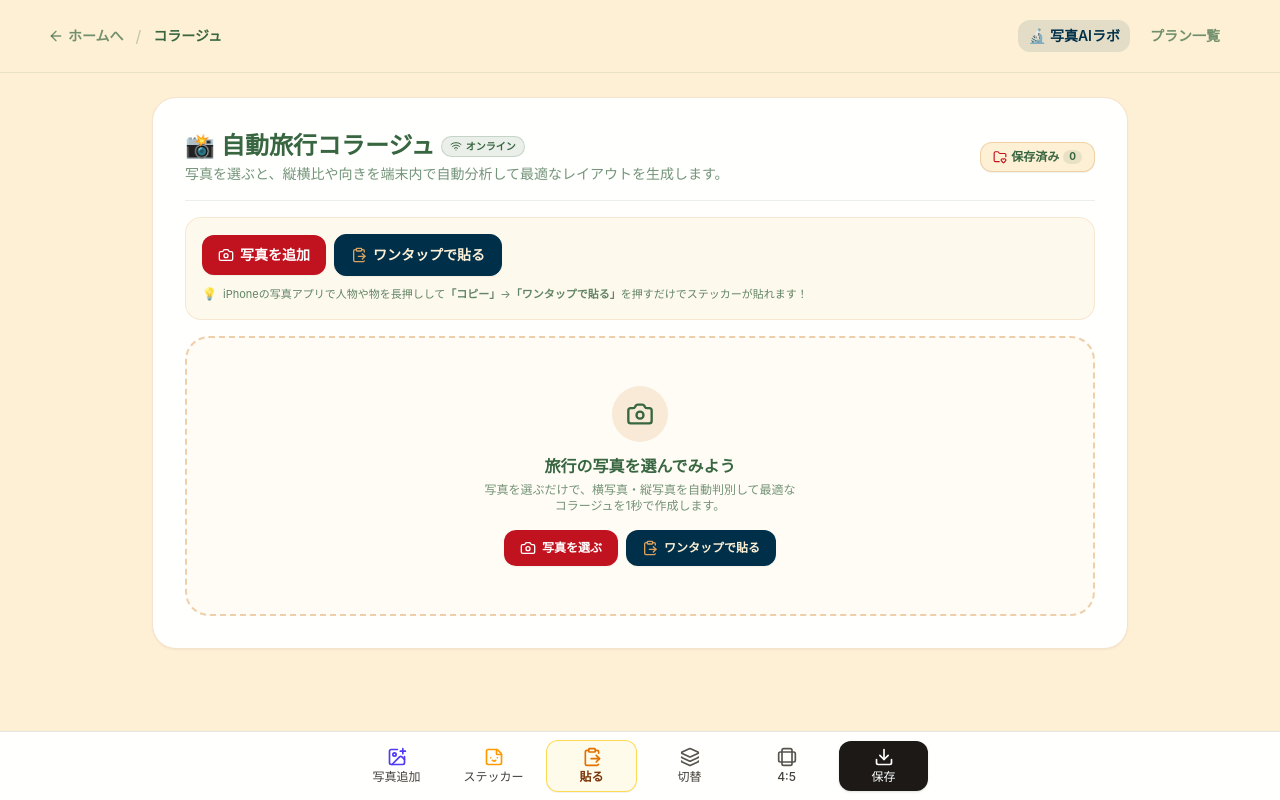
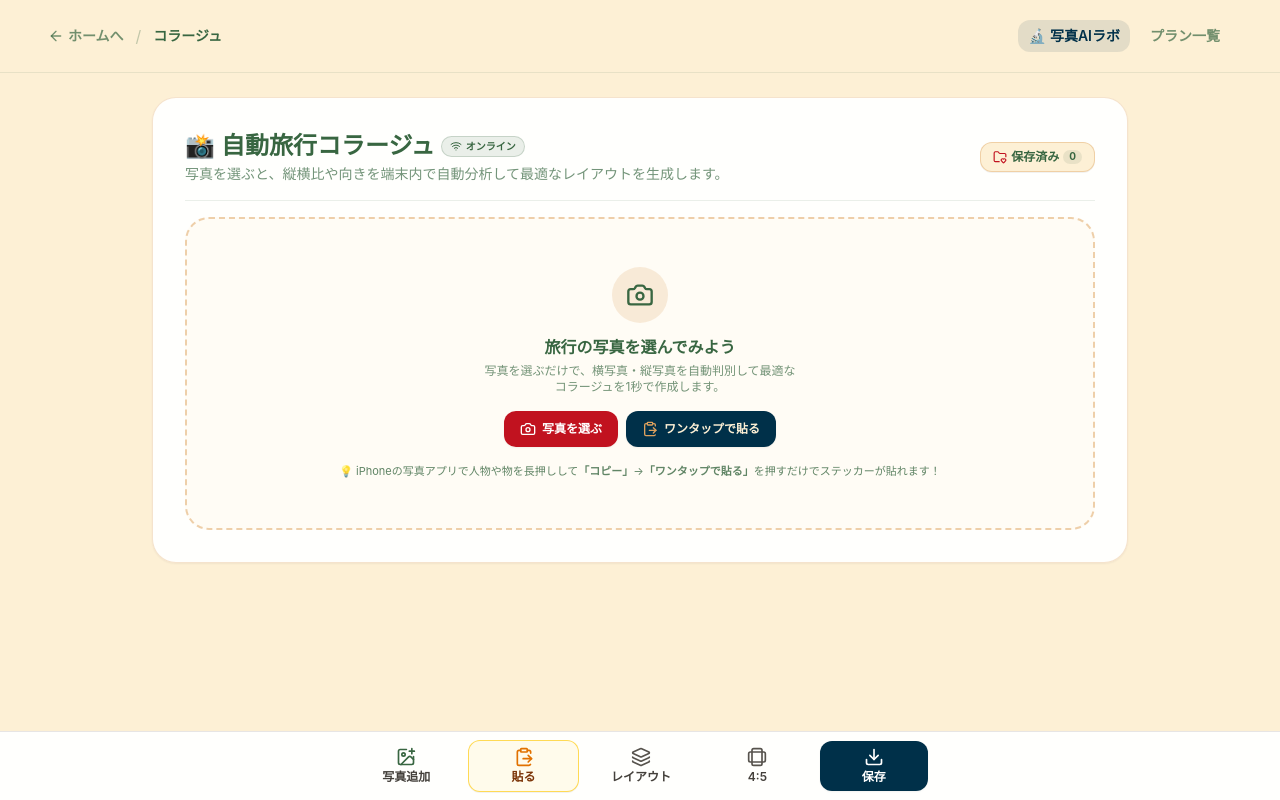
Before and after one commit to aykogt08/travel-planner, a Next.js app: page /collage in a window 1280 px wide. Built offline with nearby package versions, Linux system fonts and the light colour scheme.

Commit message:
refactor(collage): unify duplicate buttons into single intuitive action bar

```diff
--- a/components/collage/CollageBottomBar.tsx
+++ b/components/collage/CollageBottomBar.tsx
@@ -19,13 +19,14 @@ import { FreeformSticker } from "@/types/collage";
 
 interface CollageBottomBarProps {
   onAddPhotosClick: () => void;
-  onAddStickerClick: () => void;
+  onAddStickerClick?: () => void;
   onPasteFromClipboard: () => void;
   onNextLayout: () => void;
   onToggleAspectRatio: () => void;
   currentAspect: "4:5" | "9:16" | "1:1";
   onSaveCollage: () => void;
   isSaving?: boolean;
+  isSavedFeedback?: boolean;
   selectedSticker: FreeformSticker | null;
   onDeleteSticker: (stickerId: string) => void;
   onBringStickerToFront: (stickerId: string) => void;
@@ -38,13 +39,13 @@ interface CollageBottomBarProps {
 
 export const CollageBottomBar: React.FC<CollageBottomBarProps> = ({
   onAddPhotosClick,
-  onAddStickerClick,
   onPasteFromClipboard,
   onNextLayout,
   onToggleAspectRatio,
   currentAspect,
   onSaveCollage,
   isSaving = false,
+  isSavedFeedback = false,
   selectedSticker,
   onDeleteSticker,
   onBringStickerToFront,
@@ -109,31 +110,21 @@ export const CollageBottomBar: React.FC<CollageBottomBarProps> = ({
     );
   }
 
-  // Standard Action Bar
+  // Standard Action Bar (Clean 5 buttons: 1 button per feature)
   return (
     <div className="fixed bottom-0 left-0 right-0 z-40 bg-white/95 dark:bg-stone-900/95 backdrop-blur-md border-t border-stone-200 dark:border-stone-800 px-3 py-2 pb-safe shadow-lg transition-all">
       <div className="max-w-xl mx-auto flex items-center justify-between gap-1 sm:gap-2">
-        {/* Add Photo */}
+        {/* 1. Add Photo */}
         <button
           onClick={onAddPhotosClick}
           className="flex flex-col items-center justify-center flex-1 py-1.5 px-1 rounded-xl text-stone-700 dark:text-stone-200 hover:bg-stone-100 dark:hover:bg-stone-800 active:scale-95 min-h-[46px] transition-colors"
           title="写真を追加"
         >
-          <ImagePlus className="w-5 h-5 text-indigo-600 dark:text-indigo-400 mb-0.5" />
-          <span className="text-[10px] sm:text-xs font-medium">写真追加</span>
+          <ImagePlus className="w-5 h-5 text-[#386641] dark:text-[#52b788] mb-0.5" />
+          <span className="text-[10px] sm:text-xs font-semibold">写真追加</span>
         </button>
 
-        {/* Add Sticker (Sticker picker or paste) */}
-        <button
-          onClick={onAddStickerClick}
-          className="flex flex-col items-center justify-center flex-1 py-1.5 px-1 rounded-xl text-stone-700 dark:text-stone-200 hover:bg-stone-100 dark:hover:bg-stone-800 active:scale-95 min-h-[46px] transition-colors"
-          title="ステッカーを追加"
-        >
-          <Sticker className="w-5 h-5 text-amber-500 mb-0.5" />
-          <span className="text-[10px] sm:text-xs font-medium">ステッカー</span>
-        </button>
-
-        {/* Clipboard Paste Quick Button - Highlighted for thumb operation */}
+        {/* 2. One-tap Paste from Clipboard */}
         <button
           onClick={onPasteFromClipboard}
           className="flex flex-col items-center justify-center flex-1 py-1.5 px-1 rounded-xl bg-amber-50 dark:bg-amber-950/50 text-amber-900 dark:text-amber-200 border border-amber-300/80 dark:border-amber-700/80 hover:bg-amber-100 dark:hover:bg-amber-900/60 active:scale-95 min-h-[46px] transition-all font-bold shadow-2xs"
@@ -143,8 +134,7 @@ export const CollageBottomBar: React.FC<CollageBottomBarProps> = ({
           <span className="text-[10px] sm:text-xs">貼る</span>
         </button>
 
-
-        {/* Dynamic Mosaic / Next Layout */}
+        {/* 3. Layout / Mosaic */}
         {totalPhotosCount >= 7 && onToggleDynamicMosaic ? (
           <button
             onClick={onToggleDynamicMosaic}
@@ -156,7 +146,7 @@ export const CollageBottomBar: React.FC<CollageBottomBarProps> = ({
             title="7枚以上のスマートモザイク切替"
           >
             <Sparkles className="w-5 h-5 text-purple-600 dark:text-purple-400 mb-0.5" />
-            <span className="text-[10px] sm:text-xs font-medium">モザイク</span>
+            <span className="text-[10px] sm:text-xs font-semibold">モザイク</span>
           </button>
         ) : (
           <button
@@ -165,29 +155,42 @@ export const CollageBottomBar: React.FC<CollageBottomBarProps> = ({
             title="レイアウトを変更"
           >
             <Layers className="w-5 h-5 text-stone-600 dark:text-stone-400 mb-0.5" />
-            <span className="text-[10px] sm:text-xs font-medium">切替</span>
+            <span className="text-[10px] sm:text-xs font-semibold">レイアウト</span>
           </button>
         )}
 
-        {/* Aspect Ratio */}
+        {/* 4. Aspect Ratio */}
         <button
           onClick={onToggleAspectRatio}
           className="flex flex-col items-center justify-center flex-1 py-1.5 px-1 rounded-xl text-stone-700 dark:text-stone-200 hover:bg-stone-100 dark:hover:bg-stone-800 active:scale-95 min-h-[46px] transition-colors"
-          title="比率を変更"
+          title="比率を変更 (4:5 / 9:16 / 1:1)"
         >
           <Ratio className="w-5 h-5 text-stone-600 dark:text-stone-400 mb-0.5" />
-          <span className="text-[10px] sm:text-xs font-medium">{currentAspect}</span>
+          <span className="text-[10px] sm:text-xs font-semibold">{currentAspect}</span>
         </button>
 
-        {/* Save / Export */}
+        {/* 5. Save & Export */}
         <button
           onClick={onSaveCollage}
           disabled={isSaving}
-          className="flex flex-col items-center justify-center flex-1 py-1.5 px-1 rounded-xl bg-stone-900 dark:bg-stone-100 text-white dark:text-stone-900 active:scale-95 min-h-[46px] font-medium shadow-sm transition-all disabled:opacity-50"
-          title="コラージュを保存"
+          className={`flex flex-col items-center justify-center flex-1 py-1.5 px-1 rounded-xl active:scale-95 min-h-[46px] font-semibold shadow-xs transition-all disabled:opacity-50 ${
+            isSavedFeedback
+              ? "bg-[#386641] text-white"
+              : "bg-[#003049] text-white hover:bg-[#002235]"
+          }`}
+          title="コラージュを保存・画像共有"
         >
-          <Download className="w-5 h-5 mb-0.5" />
-          <span className="text-[10px] sm:text-xs">{isSaving ? "保存中" : "保存"}</span>
+          {isSavedFeedback ? (
+            <>
+              <Check className="w-5 h-5 mb-0.5" />
+              <span className="text-[10px] sm:text-xs font-bold">完了!</span>
+            </>
+          ) : (
+            <>
+              <Download className="w-5 h-5 mb-0.5" />
+              <span className="text-[10px] sm:text-xs">{isSaving ? "保存中" : "保存"}</span>
+            </>
+          )}
         </button>
       </div>
     </div>
--- a/components/collage/CollageStudio.tsx
+++ b/components/collage/CollageStudio.tsx
@@ -1076,6 +1076,12 @@ export default function CollageStudio({
     }
   };
 
+  // Save to in-app collection and download/share image in one click
+  const handleSaveAndExport = async () => {
+    await handleSave();
+    await handleDownload();
+  };
+
   const handleDelete = async (id: string) => {
     await deleteCollage(id);
     setSavedCollages((prev) => prev.filter((c) => c.id !== id));
@@ -1142,14 +1148,24 @@ export default function CollageStudio({
 
       {/* Main Studio Controls */}
       <div className="mt-4 flex flex-col gap-4">
-        {/* Step 1: Photos Picker & Analysis Feedback */}
-        <div className="flex flex-col gap-2.5 bg-[#FDF0D5]/40 p-3 sm:p-4 rounded-2xl border border-[#DDA15E]/20">
-          <div className="flex flex-wrap items-center justify-between gap-2">
-            <div className="flex items-center gap-2 flex-wrap">
-              {/* Photo picker */}
-              <label className="flex items-center gap-1.5 px-3.5 py-2 sm:px-4 sm:py-2.5 bg-[#C1121F] hover:bg-[#a50f1a] text-white text-xs sm:text-sm font-bold rounded-xl cursor-pointer shadow-xs transition active:scale-95">
+        {/* If no photos selected, show empty prompt */}
+        {analyzedPhotos.length === 0 ? (
+          <div className="flex flex-col items-center justify-center p-6 sm:p-12 border-2 border-dashed border-[#DDA15E]/50 rounded-3xl bg-[#FDF0D5]/20 text-center gap-3">
+            <div className="w-14 h-14 rounded-full bg-[#DDA15E]/20 flex items-center justify-center">
+              <Camera className="w-7 h-7 text-[#386641]" />
+            </div>
+            <div>
+              <h3 className="font-extrabold text-sm sm:text-base text-[#386641]">
+                旅行の写真を選んでみよう
+              </h3>
+              <p className="text-xs text-[#386641]/70 max-w-xs mt-1">
+                写真を選ぶだけで、横写真・縦写真を自動判別して最適なコラージュを1秒で作成します。
+              </p>
+            </div>
+            <div className="flex items-center gap-2 mt-1 flex-wrap justify-center">
+              <label className="flex items-center gap-1.5 px-4 py-2.5 bg-[#C1121F] hover:bg-[#a50f1a] text-white text-xs font-bold rounded-xl cursor-pointer shadow-xs transition active:scale-95">
                 <Camera className="w-4 h-4" />
-                <span>写真を追加</span>
+                <span>写真を選ぶ</span>
                 <input
                   type="file"
                   multiple
@@ -1158,56 +1174,29 @@ export default function CollageStudio({
                   onChange={handleFilesSelected}
                 />
               </label>
-
-              {/* One-tap paste button */}
               <button
                 type="button"
                 onClick={handlePasteFromClipboard}
-                className="flex items-center gap-1.5 px-3.5 py-2 sm:px-4 sm:py-2.5 bg-[#003049] hover:bg-[#002233] text-[#FDF0D5] text-xs sm:text-sm font-bold rounded-xl cursor-pointer shadow-xs transition active:scale-95 border border-[#003049]"
-                title="iPhoneの写真アプリで長押しコピーした被写体をワンタップで追加"
+                className="flex items-center gap-1.5 px-4 py-2.5 bg-[#003049] hover:bg-[#002233] text-[#FDF0D5] text-xs font-bold rounded-xl cursor-pointer shadow-xs transition active:scale-95"
               >
                 <ClipboardPaste className="w-4 h-4 text-[#DDA15E]" />
                 <span>ワンタップで貼る</span>
               </button>
-
-              {isAnalyzing && (
-                <span className="text-xs font-bold text-[#386641] animate-pulse">
-                  🔍 処理中...
-                </span>
-              )}
-
-              {analyzedPhotos.length > 0 && !isAnalyzing && (
-                <span className="text-[11px] sm:text-xs text-[#386641] bg-white/70 px-2 py-1 rounded-lg border border-[#386641]/10">
-                  <b>{analyzedPhotos.length}枚</b> (横:{analyzedPhotos.filter((p) => p.orientation === "landscape" && !p.isCutoutSticker).length} / 縦:{analyzedPhotos.filter((p) => p.orientation === "portrait" && !p.isCutoutSticker).length}
-                  {analyzedPhotos.some((p) => p.isCutoutSticker) && ` / ✂️切抜:${analyzedPhotos.filter((p) => p.isCutoutSticker).length}`}
-                  )
-                </span>
-              )}
-            </div>
-
-            {analyzedPhotos.length > 0 && (
-              <button
-                onClick={handleClearPhotos}
-                className="text-xs text-[#386641]/60 hover:text-[#C1121F] flex items-center gap-1 transition p-1"
-              >
-                <RotateCcw className="w-3.5 h-3.5" /> 選定をクリア
-              </button>
-            )}
-          </div>
-
-          <p className="text-[11px] text-[#386641]/80 flex items-center gap-1.5">
-            <span className="text-xs">💡</span>
-            <span>iPhoneの写真アプリで人物や物を長押しして<b>「コピー」</b>→<b>「ワンタップで貼る」</b>を押すだけでステッカーが貼れます！</span>
+            </div>
+            <p className="text-[11px] text-[#386641]/80 mt-1">
+              💡 iPhoneの写真アプリで人物や物を長押しして<b>「コピー」</b>→<b>「ワンタップで貼る」</b>を押すだけでステッカーが貼れます！
             </p>
           </div>
-
+        ) : (
+          /* Mobile-First Layout: Result Preview at Top! */
+          <div className="flex flex-col gap-3">
             {/* Selected Photos Tray with remove button (Compact scroll) */}
-        {analyzedPhotos.length > 0 && (
-          <div className="flex items-center gap-2 overflow-x-auto pb-1 scrollbar-none">
-            {analyzedPhotos.map((p, idx) => (
+            <div className="flex items-center justify-between gap-2 bg-[#FDF0D5]/30 p-2 sm:p-2.5 rounded-2xl border border-[#DDA15E]/20">
+              <div className="flex items-center gap-2 overflow-x-auto scrollbar-none py-0.5">
+                {analyzedPhotos.map((p) => (
                   <div
                     key={p.id}
-                className="relative w-14 h-14 sm:w-16 sm:h-16 shrink-0 rounded-xl overflow-hidden border border-[#DDA15E]/50 shadow-2xs group bg-white/50"
+                    className="relative w-12 h-12 sm:w-14 sm:h-14 shrink-0 rounded-xl overflow-hidden border border-[#DDA15E]/50 shadow-2xs group bg-white/50"
                   >
                     <img src={p.src} alt="" className="w-full h-full object-contain p-0.5" />
                     <button
@@ -1238,93 +1227,38 @@ export default function CollageStudio({
                   </div>
                 ))}
               </div>
-        )}
-
-        {/* If no photos selected, show empty prompt */}
-        {analyzedPhotos.length === 0 ? (
-          <div className="flex flex-col items-center justify-center p-6 sm:p-12 border-2 border-dashed border-[#DDA15E]/50 rounded-3xl bg-[#FDF0D5]/20 text-center gap-3">
-            <div className="w-14 h-14 rounded-full bg-[#DDA15E]/20 flex items-center justify-center">
-              <Camera className="w-7 h-7 text-[#386641]" />
-            </div>
-            <div>
-              <h3 className="font-extrabold text-sm sm:text-base text-[#386641]">
-                旅行の写真を選んでみよう
-              </h3>
-              <p className="text-xs text-[#386641]/70 max-w-xs mt-1">
-                写真を選ぶだけで、横写真・縦写真を自動判別して最適なコラージュを1秒で作成します。
-              </p>
-            </div>
-            <div className="flex items-center gap-2 mt-1 flex-wrap justify-center">
-              <label className="flex items-center gap-1.5 px-4 py-2.5 bg-[#C1121F] hover:bg-[#a50f1a] text-white text-xs font-bold rounded-xl cursor-pointer shadow-xs transition active:scale-95">
-                <Camera className="w-4 h-4" />
-                <span>写真を選ぶ</span>
-                <input
-                  type="file"
-                  multiple
-                  accept="image/*"
-                  className="hidden"
-                  onChange={handleFilesSelected}
-                />
-              </label>
               <button
                 type="button"
-                onClick={handlePasteFromClipboard}
-                className="flex items-center gap-1.5 px-4 py-2.5 bg-[#003049] hover:bg-[#002233] text-[#FDF0D5] text-xs font-bold rounded-xl cursor-pointer shadow-xs transition active:scale-95"
+                onClick={handleClearPhotos}
+                className="text-xs text-[#386641]/60 hover:text-[#C1121F] flex items-center gap-1 transition p-1.5 shrink-0 rounded-lg hover:bg-white/50"
+                title="写真をすべてクリア"
               >
-                <ClipboardPaste className="w-4 h-4 text-[#DDA15E]" />
-                <span>ワンタップで貼る</span>
+                <RotateCcw className="w-3.5 h-3.5" />
+                <span className="hidden sm:inline">クリア</span>
               </button>
             </div>
-          </div>
-        ) : (
-          /* Mobile-First Layout: Result Preview at Top! */
-          <div className="flex flex-col gap-3">
-            {/* Compact Top Action Bar with Quick Paste */}
-            <div className="flex flex-wrap items-center justify-between gap-2 px-1">
+
+            {/* Compact Top Action Bar: Photo count and single Shuffle button */}
+            <div className="flex items-center justify-between gap-2 px-1">
               <div className="flex items-center gap-1.5 text-xs text-[#386641]/80 font-bold">
                 <span>📸 {analyzedPhotos.length}枚</span>
                 <span className="text-stone-300">|</span>
                 <span className="text-[11px] font-semibold text-stone-500">{currentAspect}</span>
               </div>
 
-              {/* Quick Actions (Paste + Shuffle + Next) */}
-              <div className="flex items-center gap-1.5">
-                {/* One-tap paste right above the canvas */}
-                <button
-                  type="button"
-                  onClick={handlePasteFromClipboard}
-                  className="flex items-center gap-1 px-3 py-1.5 bg-[#003049] hover:bg-[#002233] text-[#FDF0D5] text-xs font-bold rounded-lg shadow-xs transition active:scale-95"
-                  title="コピーしたステッカーをワンタップで配置"
-                >
-                  <ClipboardPaste className="w-3.5 h-3.5 text-[#DDA15E]" />
-                  <span>貼る</span>
-                </button>
-
+              {/* Only ONE button: Shuffle photos within current template */}
               <button
                 type="button"
                 onClick={handleShufflePhotosOnly}
-                  className="flex items-center gap-1 px-2 py-1.5 bg-white hover:bg-stone-50 border border-stone-200 text-stone-700 text-xs font-semibold rounded-lg shadow-2xs transition active:scale-95"
-                  title="同じデザインのまま写真の並び順だけを入れ替えます"
+                className="flex items-center gap-1 px-2.5 py-1 bg-white hover:bg-stone-50 border border-stone-200 text-stone-700 text-xs font-semibold rounded-lg shadow-2xs transition active:scale-95"
+                title="同じレイアウトのまま写真の並び順を入れ替えます"
               >
                 <ArrowLeftRight className="w-3.5 h-3.5 text-stone-600" />
-                  <span className="hidden sm:inline">並び替え</span>
+                <span>写真入替</span>
               </button>
-
-                <button
-                  type="button"
-                  onClick={handleNextCandidate}
-                  className="flex items-center gap-1 px-2 py-1.5 bg-stone-100 hover:bg-stone-200 text-stone-700 text-xs font-semibold rounded-lg shadow-2xs transition active:scale-95"
-                  title="別のレイアウト候補に切り替えます"
-                >
-                  <Shuffle className="w-3.5 h-3.5 text-stone-600" />
-                  <span className="hidden sm:inline">デザイン切替</span>
-                </button>
-              </div>
-            </div>
-
-
-
-            {/* Canvas Preview Container (Option A: Direct interactive Canvas with WYSIWYG) */}
+            </div>
+
+            {/* Canvas Preview Container (Interactive Canvas with WYSIWYG) */}
             <div className="relative max-w-full overflow-hidden p-2 sm:p-5 bg-[#386641]/5 rounded-3xl border border-[#DDA15E]/30 shadow-inner flex justify-center">
               <canvas
                 ref={canvasRef}
@@ -1341,51 +1275,6 @@ export default function CollageStudio({
                   <span>👆 1本指で移動 / ✌️ 2本指でピンチ拡大・回転</span>
                 </div>
               )}
-
-              {/* Floating Quick Paste Button on Canvas Preview: No scrolling needed! */}
-              <button
-                type="button"
-                onClick={handlePasteFromClipboard}
-                className="absolute bottom-3 right-3 sm:bottom-4 sm:right-4 z-10 flex items-center gap-1.5 px-3 py-2 sm:px-4 sm:py-2.5 bg-[#003049] hover:bg-[#002233] text-[#FDF0D5] text-xs font-bold rounded-xl shadow-lg border border-[#DDA15E]/40 active:scale-95 transition"
-                title="iPhoneの写真アプリでコピーした被写体をワンタップで追加"
-              >
-                <ClipboardPaste className="w-4 h-4 text-[#DDA15E]" />
-                <span>ワンタップで貼る</span>
-              </button>
-            </div>
-
-
-
-            {/* Export & Save Action Bar (Prominent Thumb Touch Zone) */}
-            <div className="grid grid-cols-2 gap-2 p-2 bg-[#FDF0D5]/60 border border-[#DDA15E]/30 rounded-2xl">
-              <button
-                type="button"
-                onClick={handleSave}
-                className={`flex items-center justify-center gap-1.5 px-3 py-2.5 rounded-xl text-xs sm:text-sm font-bold transition shadow-xs active:scale-95 min-h-[44px] ${
-                  isSavedFeedback
-                    ? "bg-[#386641] text-white"
-                    : "bg-[#003049] text-white hover:bg-[#002235]"
-                }`}
-              >
-                {isSavedFeedback ? (
-                  <>
-                    <Check className="w-4 h-4" /> 保存完了！
-                  </>
-                ) : (
-                  <>
-                    <Save className="w-4 h-4" /> 端末に保存
-                  </>
-                )}
-              </button>
-
-              <button
-                type="button"
-                onClick={handleDownload}
-                className="flex items-center justify-center gap-1.5 px-3 py-2.5 bg-[#C1121F] hover:bg-[#a50f1a] text-white rounded-xl text-xs sm:text-sm font-bold transition shadow-xs active:scale-95 min-h-[44px]"
-              >
-                <Download className="w-4 h-4" />
-                <span>画像を保存 / 共有</span>
-              </button>
             </div>
 
             {/* Accordion 1: Collapsible Full Template Selector (Clean & Space Saving) */}
@@ -1628,13 +1517,13 @@ export default function CollageStudio({
       {/* Mobile-First Bottom Floating Action Bar */}
       <CollageBottomBar
         onAddPhotosClick={() => photoInputRef.current?.click()}
-        onAddStickerClick={() => stickerInputRef.current?.click()}
         onPasteFromClipboard={handlePasteFromClipboard}
         onNextLayout={handleNextCandidate}
         onToggleAspectRatio={handleToggleAspectRatio}
         currentAspect={currentAspect}
-        onSaveCollage={handleSave}
+        onSaveCollage={handleSaveAndExport}
         isSaving={isAnalyzing}
+        isSavedFeedback={isSavedFeedback}
         selectedSticker={freeformStickers.find((s) => s.id === selectedStickerId) || null}
         onDeleteSticker={handleDeleteSticker}
         onBringStickerToFront={handleBringStickerToFront}
```
Lines whose indentation alone changed are shown as unchanged.
